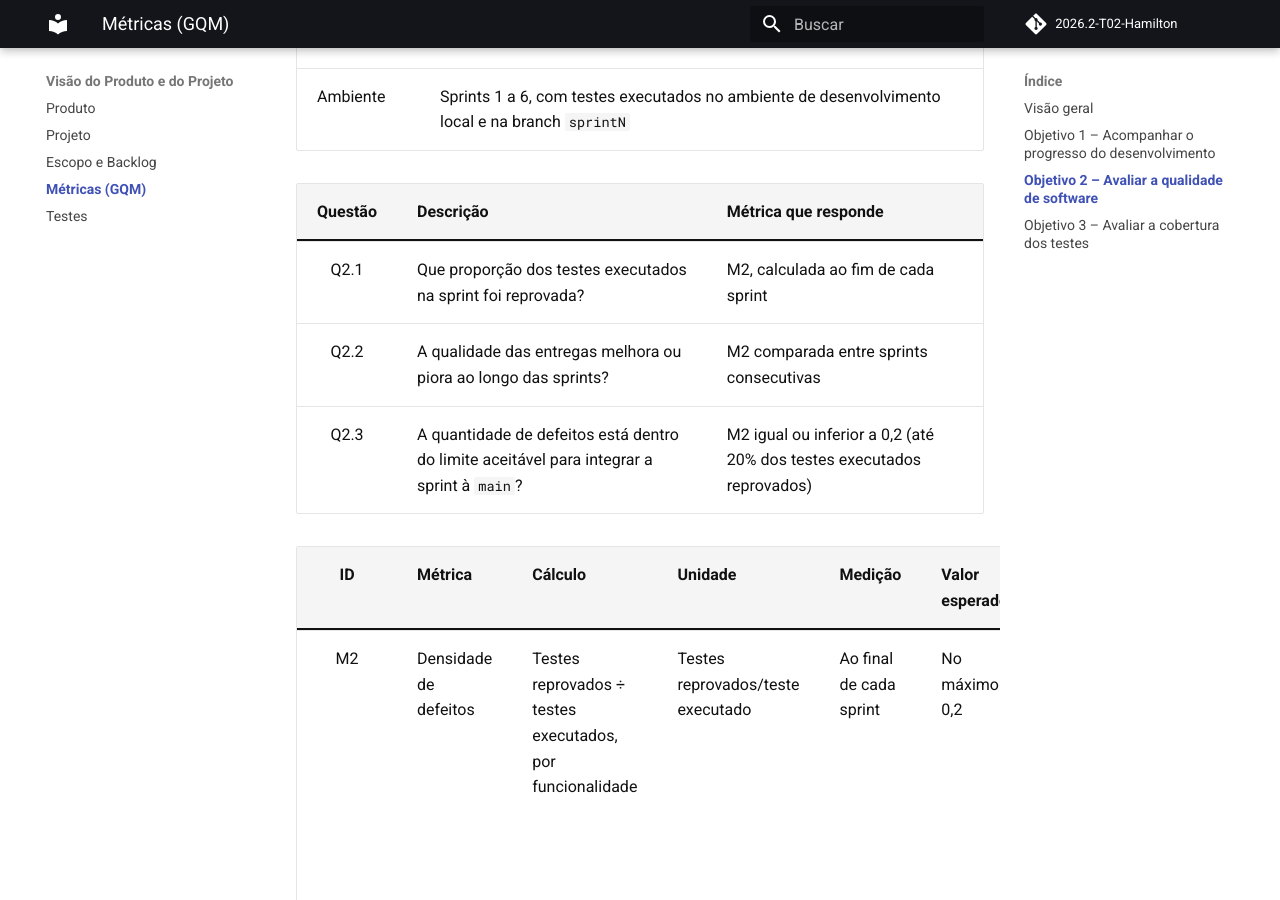
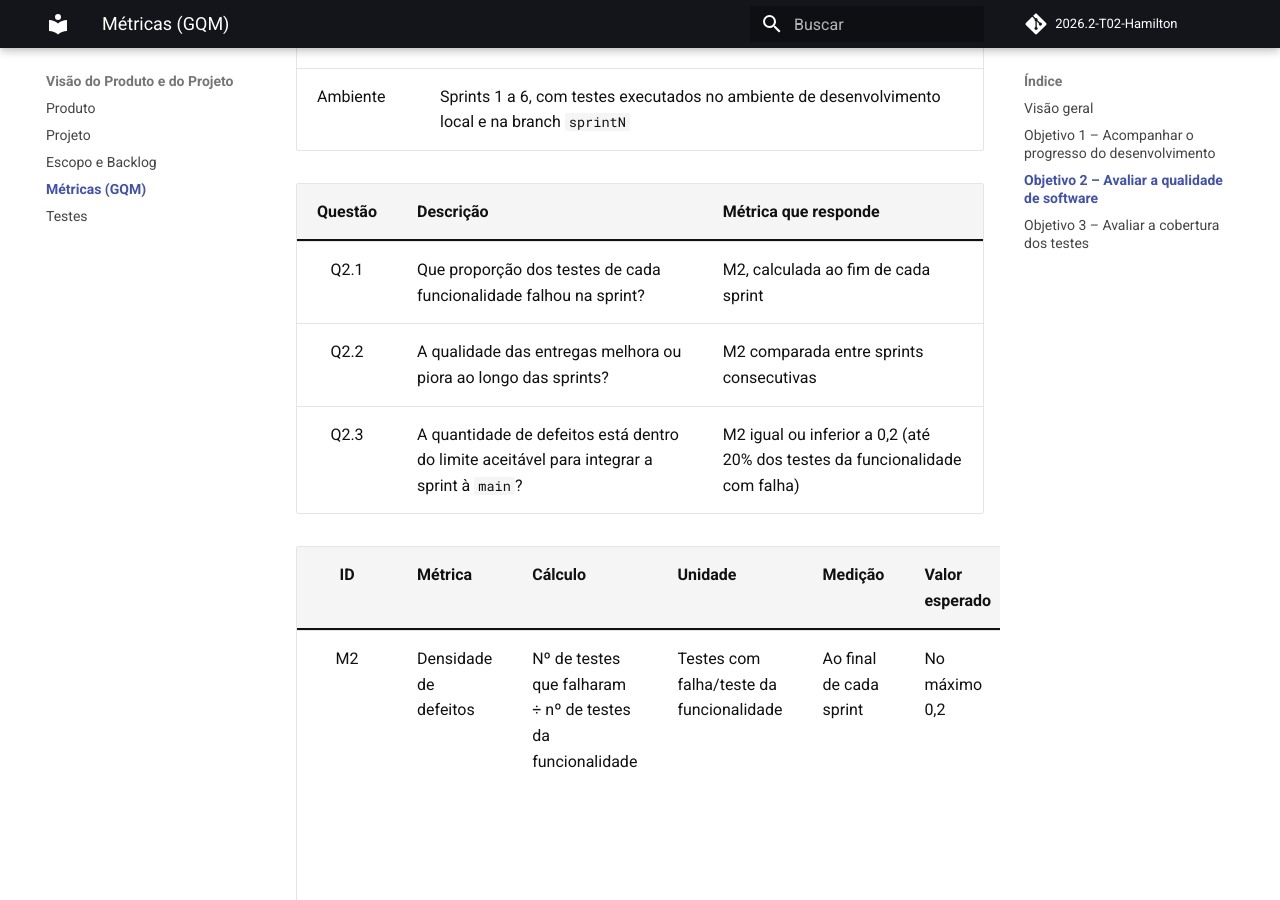
Before and after one commit to FGA0138-MDS-Ajax/2026.2-T02-Hamilton, an MkDocs documentation site: the page built from docs/visao/metricas.md, in a window 1280 px wide and 900 px high, scrolled down 2351 px. Built offline with MkDocs 1.6.1 and Material for MkDocs 9.7.7, drawn with Linux system fonts in a browser that asks for light colours; comment, search, counter and statistics services are not loaded.

Commit message:
docs: ajusta texto da formula de densidade de defeitos

```diff
--- a/docs/visao/metricas.md
+++ b/docs/visao/metricas.md
@@ -40,13 +40,13 @@ A equipe elaborou o plano de medição segundo o paradigma **GQM** (*Goal, Quest
 
 | Questão | Descrição | Métrica que responde |
 | :-----: | --------- | -------------------- |
-| Q2.1 | Que proporção dos testes executados na sprint foi reprovada? | M2, calculada ao fim de cada sprint |
+| Q2.1 | Que proporção dos testes de cada funcionalidade falhou na sprint? | M2, calculada ao fim de cada sprint |
 | Q2.2 | A qualidade das entregas melhora ou piora ao longo das sprints? | M2 comparada entre sprints consecutivas |
-| Q2.3 | A quantidade de defeitos está dentro do limite aceitável para integrar a sprint à `main`? | M2 igual ou inferior a 0,2 (até 20% dos testes executados reprovados) |
+| Q2.3 | A quantidade de defeitos está dentro do limite aceitável para integrar a sprint à `main`? | M2 igual ou inferior a 0,2 (até 20% dos testes da funcionalidade com falha) |
 
 | ID | Métrica | Cálculo | Unidade | Medição | Valor esperado | Análise |
 | :-: | ------- | ------- | ------- | ------- | -------------- | ------- |
-| M2 | Densidade de defeitos | Testes reprovados ÷ testes executados, por funcionalidade | Testes reprovados/teste executado | Ao final de cada sprint | No máximo 0,2 | Mostra se a qualidade evolui ao longo das sprints; valores acima do esperado pedem reparos antes da próxima entrega e acionam o [replanejamento](projeto.md#criterios-de-replanejamento) |
+| M2 | Densidade de defeitos | Nº de testes que falharam ÷ nº de testes da funcionalidade | Testes com falha/teste da funcionalidade | Ao final de cada sprint | No máximo 0,2 | Mostra se a qualidade evolui ao longo das sprints; valores acima do esperado pedem reparos antes da próxima entrega e acionam o [replanejamento](projeto.md#criterios-de-replanejamento) |
 
 ## Objetivo 3 – Avaliar a cobertura dos testes
 
```
Also changed, not shown: docs/sprints/sprint1.md (+1 -1 lines), docs/sprints/sprint4.md (+1 -1 lines), docs/sprints/sprint5.md (+1 -1 lines), docs/visao/projeto.md (+1 -1 lines), docs/visao/testes.md (+1 -1 lines).
